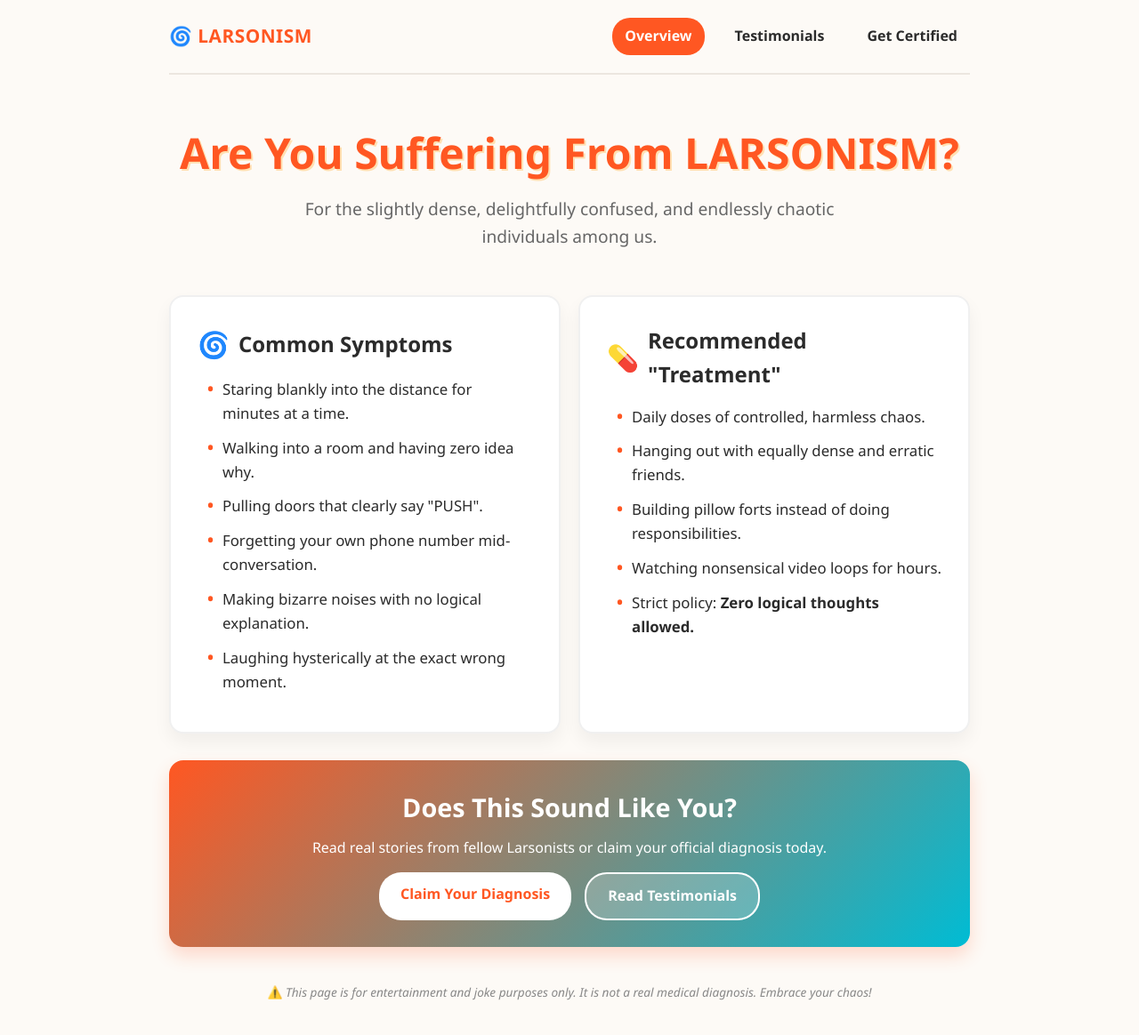
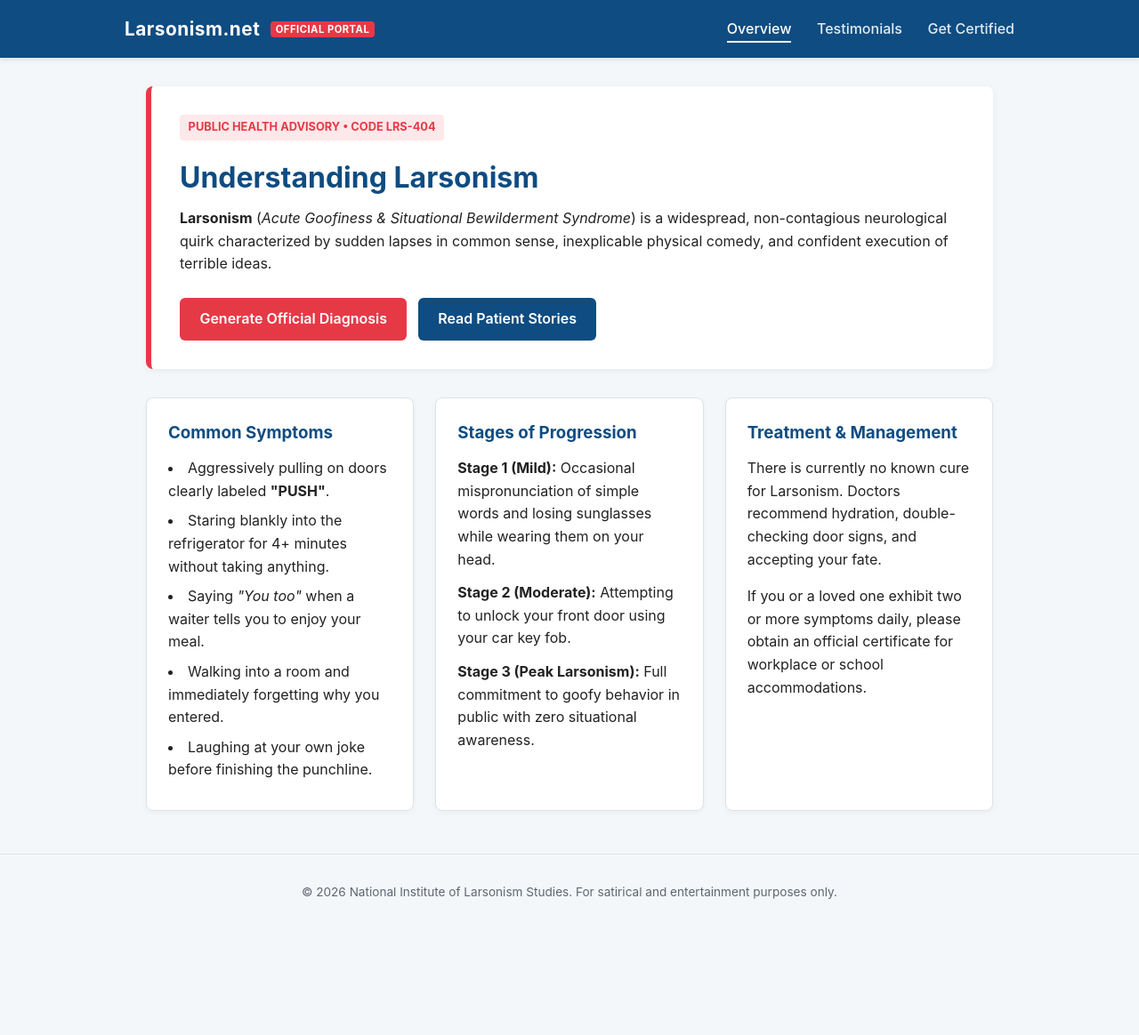
Before and after one commit to techcentersupport/larsonism-website, a plain HTML site: page index.html in a window 1280 px wide. Shown: the whole page at 89% size. After the commit the page ends 1047 px from the top, so only its background shows below. Drawn offline with Linux system fonts and the light colour scheme.

Commit message:
Revamp index.html structure and content
Updated the header, navigation, and content structure for the Larsonism page. Changed the title and added a stylesheet link.

```diff
--- a/index.html
+++ b/index.html
@@ -3,267 +3,68 @@
 <head>
   <meta charset="UTF-8">
   <meta name="viewport" content="width=device-width, initial-scale=1.0">
-    <title>Larsonism - Official Awareness Page</title>
-    <style>
-        :root {
-            --bg-color: #fdfaf6;
-            --card-bg: #ffffff;
-            --primary-color: #ff5722;
-            --secondary-color: #ffc107;
-            --accent-blue: #00bcd4;
-            --text-color: #2b2b2b;
-            --border-radius: 16px;
-        }
-
-        * {
-            box-sizing: border-box;
-            margin: 0;
-            padding: 0;
-            font-family: 'Segoe UI', Tahoma, Geneva, Verdana, sans-serif;
-        }
-
-        body {
-            background-color: var(--bg-color);
-            color: var(--text-color);
-            line-height: 1.6;
-            padding: 0 20px 20px;
-        }
-
-        /* Navigation Bar */
-        nav {
-            max-width: 900px;
-            margin: 0 auto 20px;
-            padding: 20px 0;
-            display: flex;
-            justify-content: space-between;
-            align-items: center;
-            border-bottom: 2px solid #ece6df;
-        }
-
-        .nav-logo {
-            font-weight: 900;
-            font-size: 1.3rem;
-            color: var(--primary-color);
-            text-decoration: none;
-            letter-spacing: 0.5px;
-        }
-
-        .nav-links {
-            display: flex;
-            gap: 20px;
-        }
-
-        .nav-links a {
-            text-decoration: none;
-            color: var(--text-color);
-            font-weight: 600;
-            padding: 8px 14px;
-            border-radius: 20px;
-            transition: background 0.2s ease, color 0.2s ease;
-        }
-
-        .nav-links a:hover, .nav-links a.active {
-            background-color: var(--primary-color);
-            color: white;
-        }
-
-        header {
-            text-align: center;
-            padding: 30px 20px 20px;
-        }
-
-        h1 {
-            font-size: 3rem;
-            color: var(--primary-color);
-            margin-bottom: 10px;
-            text-shadow: 2px 2px 0px #ffe0b2;
-        }
-
-        .subtitle {
-            font-size: 1.2rem;
-            color: #666;
-            max-width: 600px;
-            margin: 0 auto 30px;
-        }
-
-        .container {
-            max-width: 900px;
-            margin: 0 auto;
-            display: grid;
-            grid-template-columns: 1fr 1fr;
-            gap: 20px;
-        }
-
-        @media (max-width: 768px) {
-            .container {
-                grid-template-columns: 1fr;
-            }
-            nav {
-                flex-direction: column;
-                gap: 15px;
-            }
-        }
-
-        .card {
-            background: var(--card-bg);
-            border-radius: var(--border-radius);
-            padding: 30px;
-            box-shadow: 0 10px 20px rgba(0,0,0,0.05);
-            border: 2px solid #f0f0f0;
-        }
-
-        .card-header {
-            display: flex;
-            align-items: center;
-            gap: 10px;
-            margin-bottom: 15px;
-        }
-
-        .card-header h2 {
-            font-size: 1.5rem;
-            color: var(--text-color);
-        }
-
-        .icon {
-            font-size: 1.8rem;
-        }
-
-        ul {
-            list-style: none;
-        }
-
-        li {
-            position: relative;
-            padding-left: 28px;
-            margin-bottom: 12px;
-            font-size: 1.05rem;
-        }
-
-        li::before {
-            content: "•";
-            position: absolute;
-            left: 10px;
-            color: var(--primary-color);
-            font-size: 1.5rem;
-            line-height: 1;
-        }
-
-        .banner {
-            max-width: 900px;
-            margin: 30px auto;
-            background: linear-gradient(135deg, var(--primary-color), var(--accent-blue));
-            color: white;
-            padding: 30px;
-            border-radius: var(--border-radius);
-            text-align: center;
-            box-shadow: 0 10px 20px rgba(255, 87, 34, 0.2);
-        }
-
-        .banner h3 {
-            font-size: 1.8rem;
-            margin-bottom: 10px;
-        }
-
-        .btn-group {
-            display: flex;
-            justify-content: center;
-            gap: 15px;
-            flex-wrap: wrap;
-            margin-top: 15px;
-        }
-
-        .cta-btn {
-            display: inline-block;
-            padding: 12px 24px;
-            background-color: white;
-            color: var(--primary-color);
-            font-weight: bold;
-            border-radius: 25px;
-            text-decoration: none;
-            transition: transform 0.2s ease;
-        }
-
-        .cta-btn.secondary {
-            background-color: rgba(255, 255, 255, 0.2);
-            color: white;
-            border: 2px solid white;
-        }
-
-        .cta-btn:hover {
-            transform: scale(1.05);
-        }
-
-        .disclaimer {
-            text-align: center;
-            font-size: 0.85rem;
-            color: #888;
-            margin-top: 40px;
-            padding-bottom: 20px;
-        }
-    </style>
+  <title>Larsonism Research Institute | Home</title>
+  <link rel="stylesheet" href="style.css">
 </head>
 <body>
 
+  <header>
+    <div class="nav-container">
+      <a href="index.html" class="logo">Larsonism.net <span>Official Portal</span></a>
       <nav>
-        <a href="index.html" class="nav-logo">🌀 LARSONISM</a>
-        <div class="nav-links">
         <a href="index.html" class="active">Overview</a>
         <a href="testimonials.html">Testimonials</a>
         <a href="certificate.html">Get Certified</a>
+      </nav>
     </div>
-    </nav>
-
-    <header>
-        <h1>Are You Suffering From LARSONISM?</h1>
-        <p class="subtitle">For the slightly dense, delightfully confused, and endlessly chaotic individuals among us.</p>
   </header>
 
-    <div class="container">
-        <!-- Symptoms Card -->
+  <main>
+    <section class="hero">
+      <span class="badge">Public Health Advisory • Code LRS-404</span>
+      <h1>Understanding Larsonism</h1>
+      <p>
+        <strong>Larsonism</strong> (<em>Acute Goofiness &amp; Situational Bewilderment Syndrome</em>) is a widespread, non-contagious neurological quirk characterized by sudden lapses in common sense, inexplicable physical comedy, and confident execution of terrible ideas.
+      </p>
+      <br>
+      <a href="certificate.html" class="btn btn-accent">Generate Official Diagnosis</a>
+      <a href="testimonials.html" class="btn" style="margin-left: 0.5rem;">Read Patient Stories</a>
+    </section>
+
+    <div class="grid">
       <div class="card">
-            <div class="card-header">
-                <span class="icon">🌀</span>
-                <h2>Common Symptoms</h2>
-            </div>
-            <ul>
-                <li>Staring blankly into the distance for minutes at a time.</li>
-                <li>Walking into a room and having zero idea why.</li>
-                <li>Pulling doors that clearly say "PUSH".</li>
-                <li>Forgetting your own phone number mid-conversation.</li>
-                <li>Making bizarre noises with no logical explanation.</li>
-                <li>Laughing hysterically at the exact wrong moment.</li>
+        <h3>Common Symptoms</h3>
+        <ul class="symptoms">
+          <li>Aggressively pulling on doors clearly labeled <strong>"PUSH"</strong>.</li>
+          <li>Staring blankly into the refrigerator for 4+ minutes without taking anything.</li>
+          <li>Saying <em>"You too"</em> when a waiter tells you to enjoy your meal.</li>
+          <li>Walking into a room and immediately forgetting why you entered.</li>
+          <li>Laughing at your own joke before finishing the punchline.</li>
         </ul>
       </div>
 
-        <!-- Treatment Card -->
       <div class="card">
-            <div class="card-header">
-                <span class="icon">💊</span>
-                <h2>Recommended "Treatment"</h2>
+        <h3>Stages of Progression</h3>
+        <p style="margin-bottom: 0.75rem;"><strong>Stage 1 (Mild):</strong> Occasional mispronunciation of simple words and losing sunglasses while wearing them on your head.</p>
+        <p style="margin-bottom: 0.75rem;"><strong>Stage 2 (Moderate):</strong> Attempting to unlock your front door using your car key fob.</p>
+        <p><strong>Stage 3 (Peak Larsonism):</strong> Full commitment to goofy behavior in public with zero situational awareness.</p>
       </div>
-            <ul>
-                <li>Daily doses of controlled, harmless chaos.</li>
-                <li>Hanging out with equally dense and erratic friends.</li>
-                <li>Building pillow forts instead of doing responsibilities.</li>
-                <li>Watching nonsensical video loops for hours.</li>
-                <li>Strict policy: <b>Zero logical thoughts allowed.</b></li>
-            </ul>
+
+      <div class="card">
+        <h3>Treatment &amp; Management</h3>
+        <p style="margin-bottom: 1rem;">
+          There is currently no known cure for Larsonism. Doctors recommend hydration, double-checking door signs, and accepting your fate.
+        </p>
+        <p>
+          If you or a loved one exhibit two or more symptoms daily, please obtain an official certificate for workplace or school accommodations.
+        </p>
       </div>
     </div>
+  </main>
 
-    <!-- Banner linked to second and third pages -->
-    <div class="banner">
-        <h3>Does This Sound Like You?</h3>
-        <p>Read real stories from fellow Larsonists or claim your official diagnosis today.</p>
-        <div class="btn-group">
-            <a href="certificate.html" class="cta-btn">Claim Your Diagnosis</a>
-            <a href="testimonials.html" class="cta-btn secondary">Read Testimonials</a>
-        </div>
-    </div>
-
-    <div class="disclaimer">
-        <p>⚠️ <i>This page is for entertainment and joke purposes only. It is not a real medical diagnosis. Embrace your chaos!</i></p>
-    </div>
+  <footer>
+    &copy; 2026 National Institute of Larsonism Studies. For satirical and entertainment purposes only.
+  </footer>
 
 </body>
 </html>
```
Lines whose indentation alone changed are shown as unchanged.
